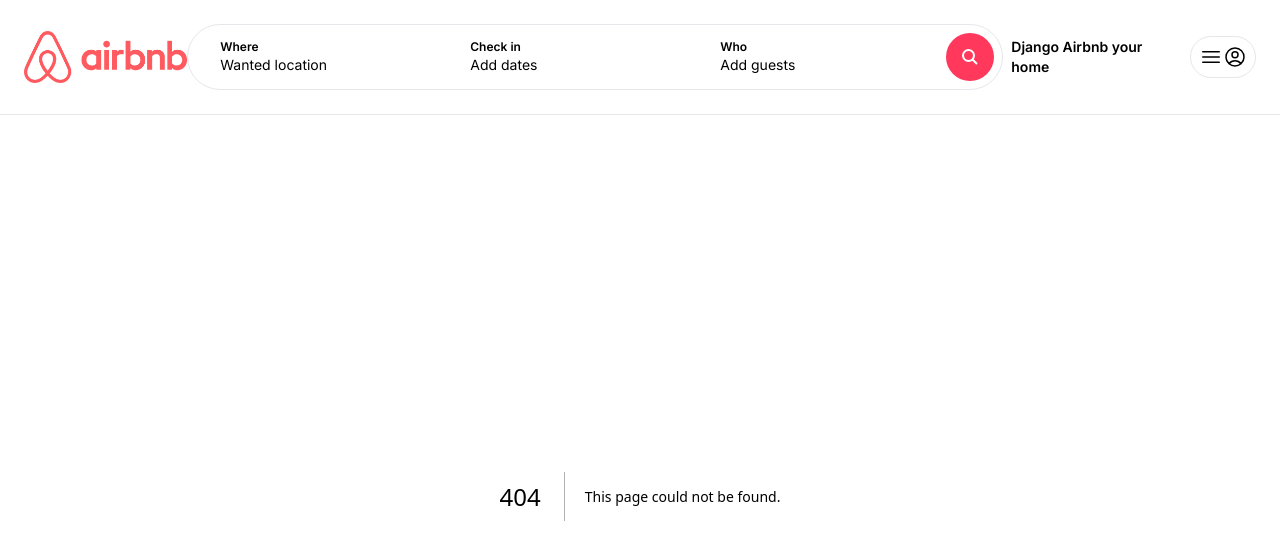
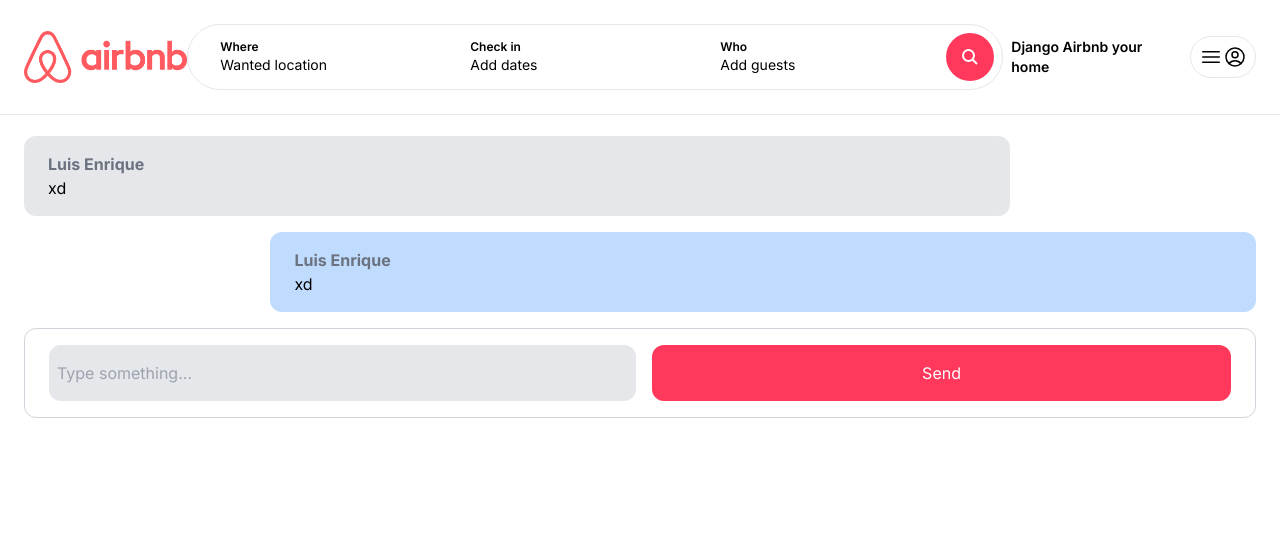
Before and after one commit to luisEnrique22xd/AirbnbFront, a Next.js app: page /inbox/1 in a window 1280 px wide. Before the commit this address had no page. Shown: the top 560 px of the page. Built offline with nearby package versions, Linux system fonts and the light colour scheme.

Commit message:
10 Detail page for chat

```diff
--- /dev/null
+++ b/app/components/forms/CustomButton.tsx
@@ -0,0 +1,17 @@
+interface CustomButtonProps {
+    label: string;
+    onClick?: ()=> void;
+    className?:string
+}
+
+const CustomButton:React.FC<CustomButtonProps> = ({label, onClick, className}) => {
+
+    return(
+        <div
+            onClick={onClick}
+            className={`w-full py-4 bg-airbnb hover:bg-airbnb-dark text-white text-center rounded-xl transition cursor-pointer ${className}`}>
+            {label}
+        </div>
+    )
+}
+export default CustomButton;
--- /dev/null
+++ b/app/components/inbox/ConversationDetail.tsx
@@ -0,0 +1,30 @@
+'use client'
+import CustomButton from "../forms/CustomButton";
+
+const ConservationDetail = () => {
+    return(
+        <>
+        <div className="max-h-[400px] overflow-auto flex flex-col space-y-4">
+            <div className="w-[80%] py-4 px-6 rounded-xl bg-gray-200">
+                <p className="font-bold text-gray-500">Luis Enrique</p>
+                <p>xd</p>
+            </div>
+            <div className="w-[80%] ml-[20%] py-4 px-6 rounded-xl bg-blue-200">
+                <p className="font-bold text-gray-500">Luis Enrique</p>
+                <p>xd</p>
+            </div>
+        </div>
+        <div className="mt-4 py-4 px-6 flex border border-gray-300 space-x-4 rounded-xl">
+            <input type="text"
+            placeholder="Type something..."
+            className="w-full p-2 bg-gray-200 rounded-xl" />
+            <CustomButton
+            label='Send'
+            onClick={()=>console.log('Clicked')}
+            className="w-[100px]"
+            />
+        </div>
+        </>
+    )
+}
+export default ConservationDetail;
--- /dev/null
+++ b/app/inbox/[id]/page.tsx
@@ -0,0 +1,10 @@
+import ConversationDetail from "@/app/components/inbox/ConversationDetail";
+
+const ConversationPage = () => {
+    return(
+        <main className="max-w-[1500px] mx-auto px-6 pt-10 pb-6">
+            <ConversationDetail/>
+        </main>
+    )
+}
+export default ConversationPage;
```
